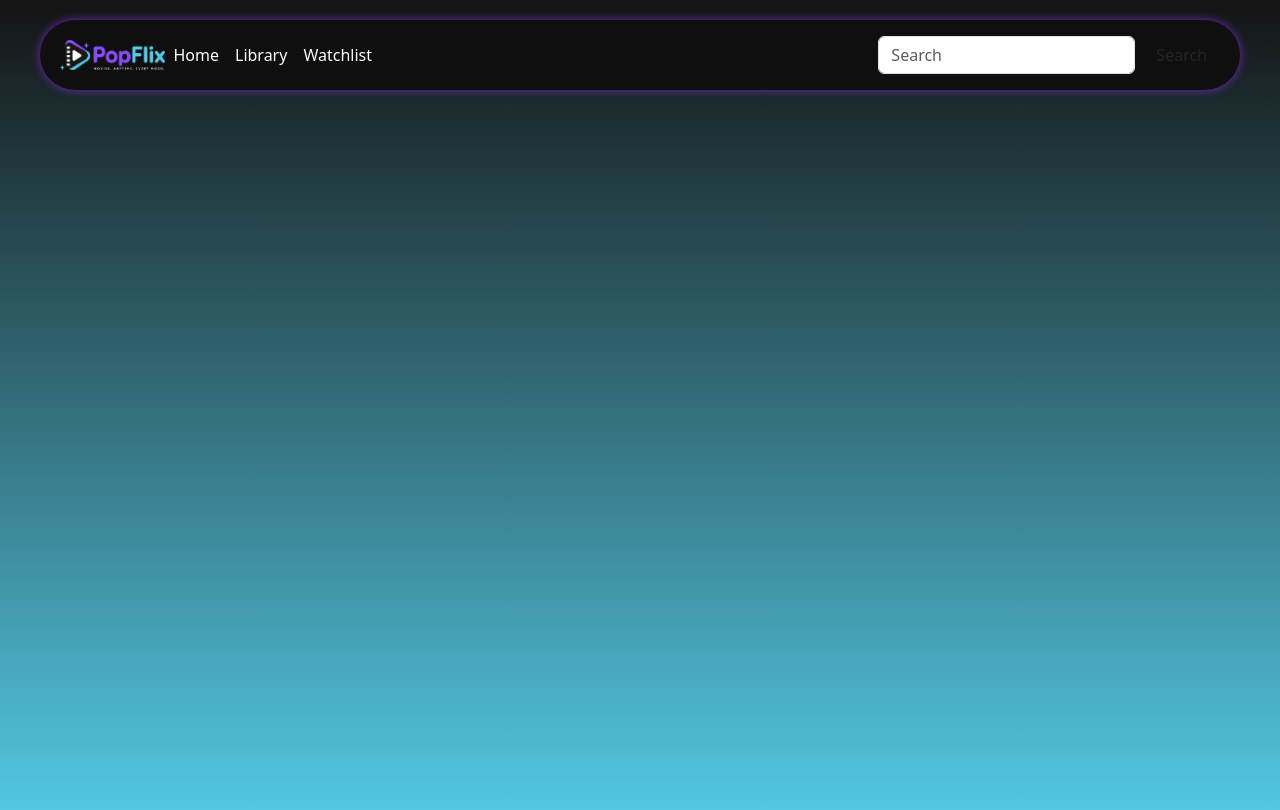
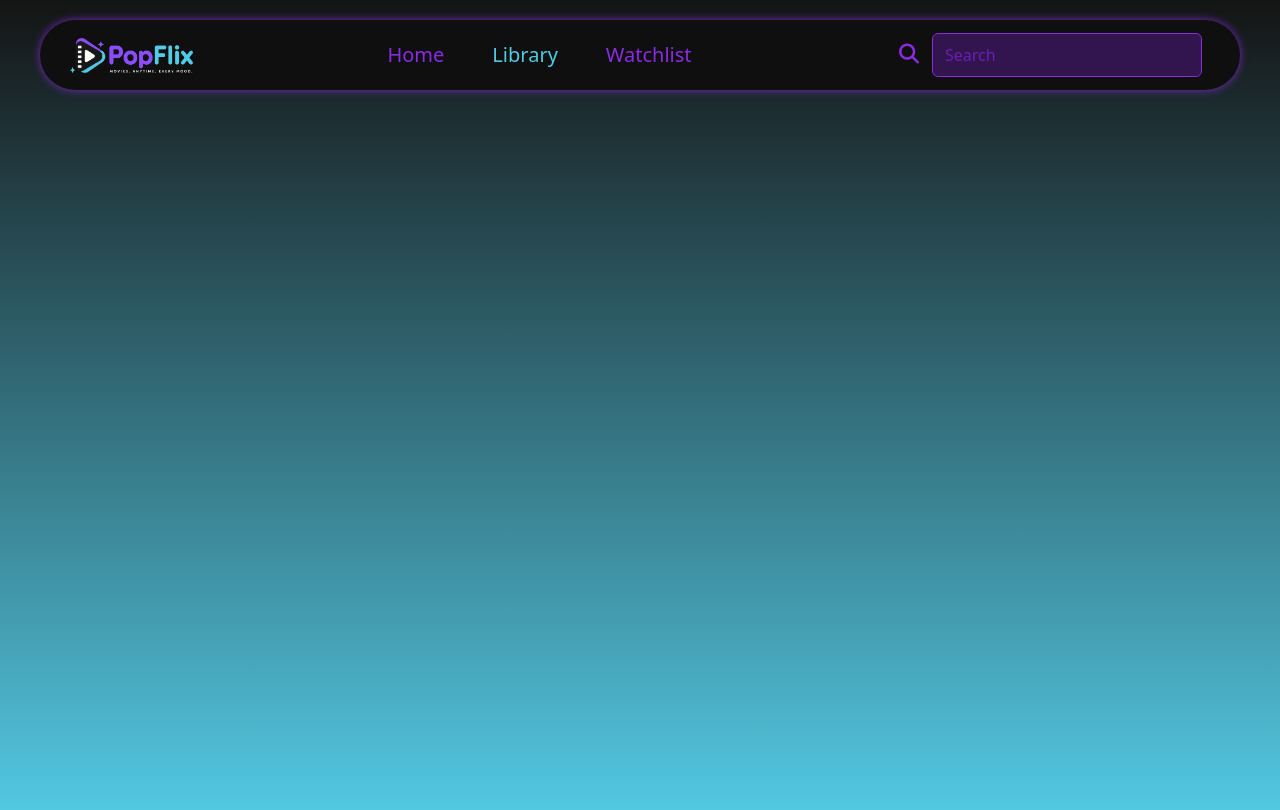
Before and after one commit to 251015-michelle/AP-Invaders_test, a plain HTML site: page pages/contentLibrary.html in a window 1280 px wide. Drawn offline with nearby package versions, Linux system fonts and the light colour scheme.

Commit message:
Navbar default state is finished
I have to do the search bar selected and typing states next

```diff
--- a/css/main.css
+++ b/css/main.css
@@ -13,10 +13,46 @@
 }
 
 .logo img{
-    max-height: 30px;
+    max-height: 35px;
     width: auto;
 }
 
 .container-fluid{
-    padding: 0px 20px;
+    padding: 0px 30px;
 }
+
+#active{
+    color: #53CAE4;
+}
+
+.nav-link{
+    color: #8a2be2;
+}
+
+.fa-magnifying-glass{
+    color: #8a2be2;
+}
+
+.searchBox{
+    background-color: rgba(132, 38, 225, 0.3);
+    border-color: #8a2be2;
+    margin-top: -3px;
+    margin-bottom: -3px;
+    width: 270px;
+}
+
+.searchBox::placeholder{
+    color: #6d1db8;
+}
+
+.searchBox:focus{
+    background-color: rgba(38, 163, 231, 0.3);
+    border-color: #53CAE4;
+    margin-top: -3px;
+    margin-bottom: -3px;
+    width: 270px;
+}
+
+.searchBox:focus::placeholder{
+    color: #2e92a9;
+}
--- a/pages/contentLibrary.html
+++ b/pages/contentLibrary.html
@@ -17,28 +17,30 @@
 <body id="bodyContentLibrary">
     <nav class="navbar navbar-expand-lg">
         <div class="container-fluid">
-            <a class="logo" href="#">
+            <a class="logo" href="../index.html">
                 <img src="../assets/img/PopFlix_logo_primary_whiteTagline.png" alt="popFlixLogo">
             </a>
             <button class="navbar-toggler" type="button" data-bs-toggle="collapse" data-bs-target="#navbarText" aria-controls="navbarText" aria-expanded="false" aria-label="Toggle navigation">
             <span class="navbar-toggler-icon"></span>
             </button>
             <div class="collapse navbar-collapse" id="navbarText">
-                <ul class="navbar-nav me-auto mb-2 mb-lg-0">
-                    <li class="nav-item">
-                    <a class="nav-link active text-white" aria-current="page" href="#">Home</a>
+                <ul class="navbar-nav mx-auto mb-2 mb-lg-0">
+                    <li class="nav-item mx-3">
+                    <a class="nav-link fs-5" aria-current="page" href="../index.html">Home</a>
                     </li>
-                    <li class="nav-item">
-                    <a class="nav-link text-white" href="#">Library</a>
+                    <li class="nav-item mx-3">
+                    <a class="nav-link fs-5" id="active" href="#">Library</a>
                     </li>
-                    <li class="nav-item">
-                    <a class="nav-link text-white" href="#">Watchlist</a>
+                    <li class="nav-item mx-3">
+                    <a class="nav-link fs-5" href="../pages/watchlist.html">Watchlist</a>
                     </li>
                 </ul>
-                <span class="navbar-text text-white">
+                <span class="navbar-text">
                     <form class="d-flex" role="search">
-                        <input class="form-control me-2" type="search" placeholder="Search" aria-label="Search"/>
-                        <button class="btn" type="submit">Search</button>
+                        <button class="btn" type="submit">
+                            <i class="fa-solid fa-magnifying-glass fs-5"></i>
+                        </button>
+                        <input class="form-control me-2 searchBox" type="search" placeholder="Search" aria-label="Search"/>
                     </form>
                 </span>
             </div>
@@ -48,6 +50,7 @@
 
 
 
+    <script src="https://kit.fontawesome.com/eac5ca7781.js"></script>
 
     <script src="https://cdn.jsdelivr.net/npm/bootstrap@5.3.8/dist/js/bootstrap.bundle.min.js" integrity="sha384-FKyoEForCGlyvwx9Hj09JcYn3nv7wiPVlz7YYwJrWVcXK/BmnVDxM+D2scQbITxI" crossorigin="anonymous"></script>
 
```
Also changed, not shown: index.html (+0 -1 lines), pages/watchlist.html (line endings or trailing spaces).
